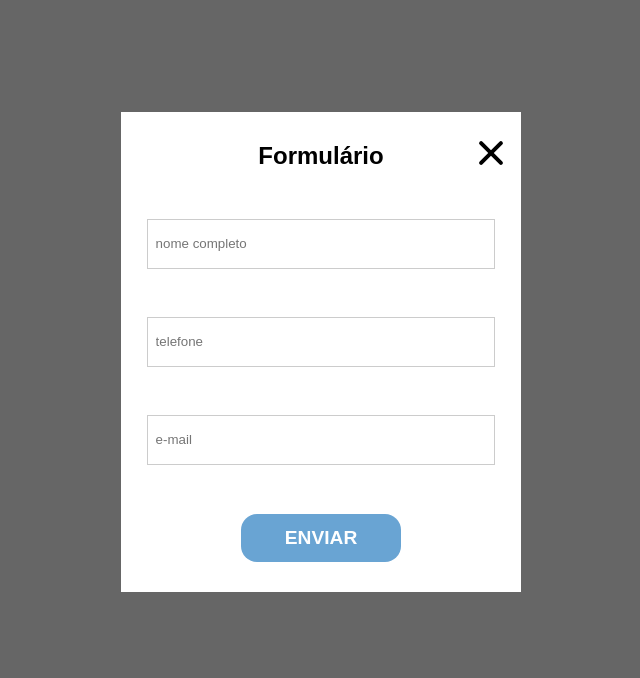
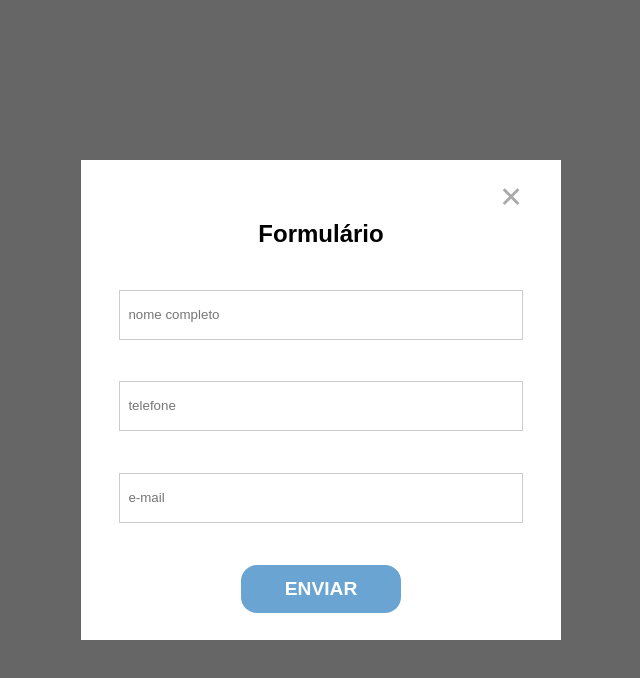
Before and after one commit to Bluebom/cursoWebMaster, a plain HTML site: page exercicio/public/index.html in a window 1280 px wide. Both pictures are taken after a click on the element "ENTRAR EM CONTATO". Shown: the whole page, without its empty margins (319-959 px from the left). Drawn offline with nearby package versions, Linux system fonts and the light colour scheme.

Commit message:
fixing bugs

```diff
--- /dev/null
+++ b/aula10/assets/css/style.css
@@ -0,0 +1,11 @@
+*{
+    margin: 0;
+    padding: 0;
+    box-sizing: border-box;
+    text-decoration: none;
+}
+
+body,html{
+    height: 100%;
+    background-color: #4D4D4D;
+}
--- a/exercicio/assets/css/style.css
+++ b/exercicio/assets/css/style.css
@@ -8,7 +8,7 @@ html, body{
     height: 100%;
 }
 
-.btn{
+div.btn{
     position: relative;
     top: 50%;
     left: 50%;
@@ -29,6 +29,11 @@ html, body{
     background-color: #69a4d3;
 }
 
+.btn:hover{
+    background-color: #69a3d3ef;
+    text-decoration: none;
+    cursor: pointer;
+}
 
 .bg{
     display: none;
@@ -41,17 +46,28 @@ html, body{
     background-color: rgba(0,0,0,.6);
 }
 
+
+
+.form{
+    position: relative;
+    top: 50%;
+    left: 50%;
+    transform: translate(-50%, -50%);
+    background-color: white;
+    padding: 1% 3%;
+    width: 100%;
+    height: 65%;
+    max-width: 30rem;
+    max-height: 30rem;
+}
+
 form{
-    margin: 5rem auto;
+    padding-bottom: 1rem;
+    width: 100%;
+    height: 90%;
     display: flex;
     flex-direction: column;
     justify-content: space-between;
-    background-color: white;
-    padding: 1.9rem 2%;
-    height: 65%;
-    max-height: 30rem;
-    width: 100%;
-    max-width: 25rem;
 }
 
 form .w100{
@@ -61,7 +77,7 @@ form .w100{
     border: .1rem solid #ccc;
 }
 
-form input[type = 'submit']{
+form .btn{
     margin-left: 50%;
     transform: translate(-50%);
     background-color: #3c3c3c;
@@ -81,7 +97,23 @@ form input[type = 'submit']{
 
 }
 
-.Icon {
+
+.close{
+    text-align: right;
+    display: block;
+    color: #aaa;
+    font-size: 2.5rem;
+    font-weight: bold;
+}
+
+.close:hover,
+.close:focus{
+    cursor: pointer;
+    color: #000;
+    text-decoration: none;
+}
+
+/*.Icon {
     display: none;
     width: 2rem;
     height: 2rem;
@@ -93,8 +125,7 @@ form input[type = 'submit']{
     cursor: pointer;
     z-index: 0;
 }
-
-.Icon span {
+ .Icon span {
     display: block;
     position: absolute;
     left: 0;
@@ -112,7 +143,7 @@ form input[type = 'submit']{
 }
 .Icon span:nth-child(2){
     transform: rotate(-45deg);
-}
+} */
 
 @media (max-width:1000px){
     .Icon{
--- a/exercicio/assets/js/script.js
+++ b/exercicio/assets/js/script.js
@@ -7,12 +7,11 @@ $(function () {
     function abrirJanela() {
         btn.click(function (e) {
             e.stopPropagation()
-            $('.Icon').fadeIn()
             bg.fadeIn()
         })
     }
     function fecharJanela() {
-        $('.Icon').click(function () {
+        $('.close').click(function () {
             bg.fadeOut()
         })
     }
@@ -28,14 +27,11 @@ $(function () {
             el.data('invalido', 'true')
         }
 
+        // if statements
         if(verificarNome(nome) == false) err($('input[name=nome]'))
         else if(verificarNumero(telefone) == false) err($('input[name=phone]'))
         else if(verificarEmail(email) == false) err($('input[type=email]'))
         else alert('Form enviado com sucesso!')
-
-
-
-
 
         // verify functions
         function verificarNome(nome) {
--- a/exercicio/public/index.html
+++ b/exercicio/public/index.html
@@ -15,17 +15,20 @@
 <body>
 
     <div class="bg">
-        <div id="icon" class="Icon">
+        <!-- <div id="icon" class="Icon">
             <span></span>
             <span></span>
-        </div>
+        </div> -->
+        <section class="form">
+            <span class="close">&times;</span>
             <form id="form1">
                 <h2 style="text-align: center; font-family: Arial, Helvetica, sans-serif;">Formulário</h2>
                 <p><input required class="w100" type="text" name="nome" placeholder="nome completo"></p>
                 <p><input class="w100" type="texet" name="phone" placeholder="telefone"></p>
                 <p><input required class="w100" type="email" name="email" placeholder="e-mail"></p>
-            <input type="submit" value="Enviar">
+                <input class="btn" type="submit" value="Enviar">
             </form>
+        </section>
     </div>
 
     <div class="btn">
```
Also changed, not shown: aula10/public/index.html (added, +18 -0 lines), aula10/assets/js/main.js (added). Lines whose indentation alone changed are shown as unchanged.
